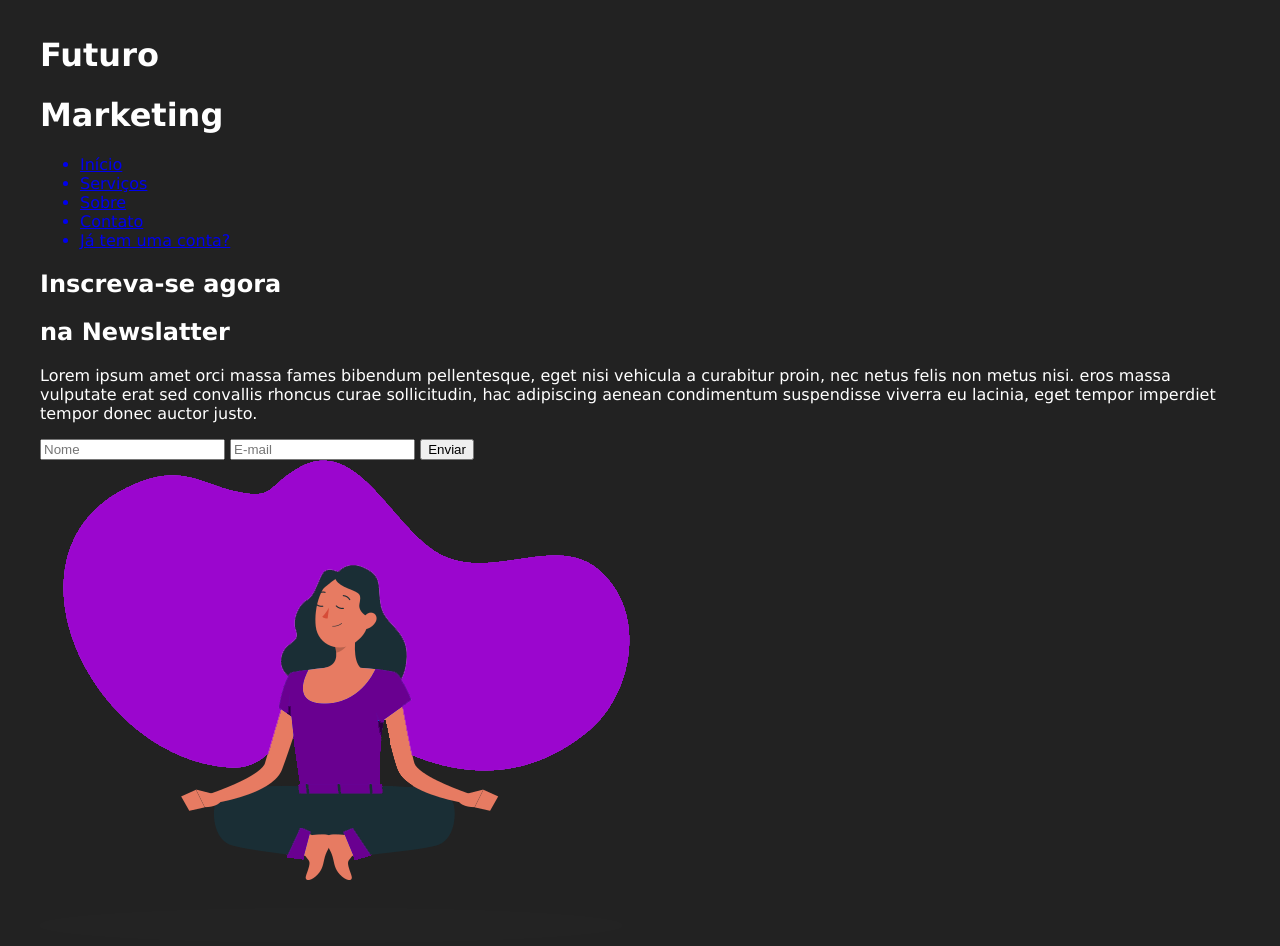
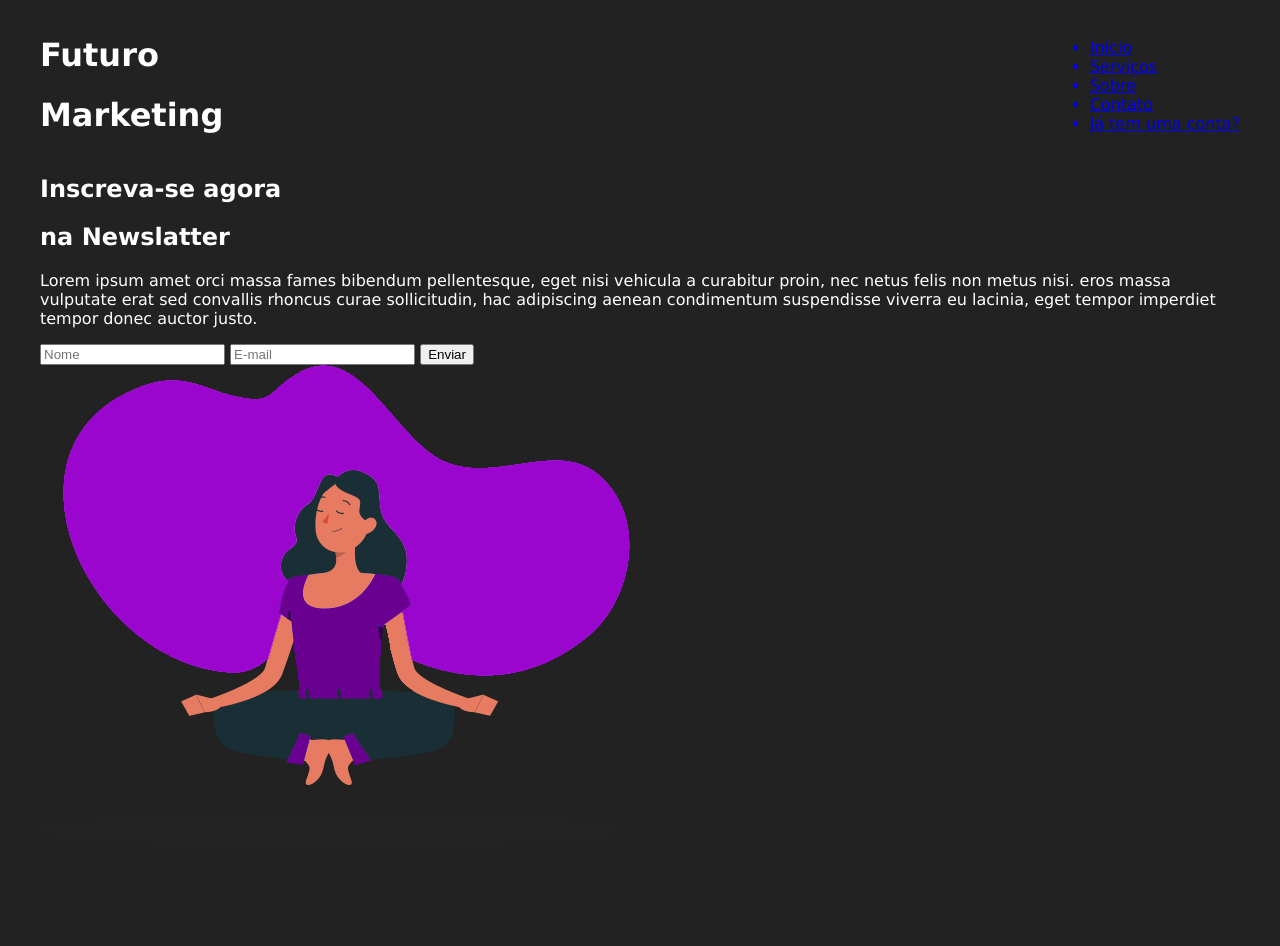
Before and after one commit to LucasjAntunes/Landing-Page-Agencia-de-Marketing, a plain HTML site: page index.html in a window 1280 px wide. After the commit the page ends 867 px from the top, so only its background shows below. Drawn offline with Linux system fonts and the light colour scheme.

Commit message:
Implementando estilo ao cabeçalho da pagina

```diff
--- a/styles/style.css
+++ b/styles/style.css
@@ -6,3 +6,12 @@ body{
     margin: 0 auto;
     padding: 15px;
 }
+
+
+header{
+    display: flex;
+    flex-direction: row;
+    justify-content: space-between;
+    align-items: center;
+
+}
```
